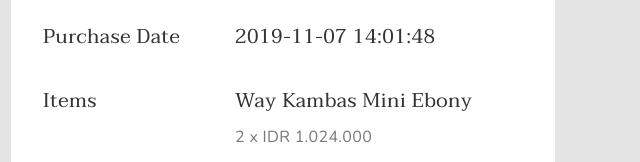
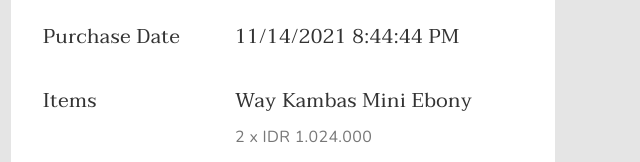
Before and after one commit to OksanaSeregina/MATOA_PROJECT, a plain HTML site: page payment.html in a window 1280 px wide. Shown: the part 457-619 px from the top of the page, 640-1280 px from the left. Drawn offline with nearby package versions, Linux system fonts and the light colour scheme.

Commit message:
add function get time now

```diff
--- a/js/script-payment.js
+++ b/js/script-payment.js
@@ -28,6 +28,16 @@
 burgerMenu.addEventListener("click", openBurger);
 closeBtn.addEventListener("click", closeBurger);
 
+//Time now
+
+const getTimeNow = () => {
+  let justNow = new Date();
+
+  document.querySelector(
+    '[data-time="now"]'
+  ).textContent = `${justNow.toLocaleDateString()} ${justNow.toLocaleTimeString()}`;
+};
+
 //Local Storage
 
 const getInfoInput = () => {
@@ -42,6 +52,7 @@
       }
     }
   }
+  getTimeNow();
 };
 
 getInfoInput();
--- a/payment.html
+++ b/payment.html
@@ -184,7 +184,9 @@
                 <h2 class="text-title-order">Purchase Date</h2>
               </div>
               <div class="info-input">
-                <h2 class="text-info-input">2019-11-07 14:01:48</h2>
+                <h2 class="text-info-input" data-time="now">
+                  2019-11-07 14:01:48
+                </h2>
               </div>
             </div>
 
```
